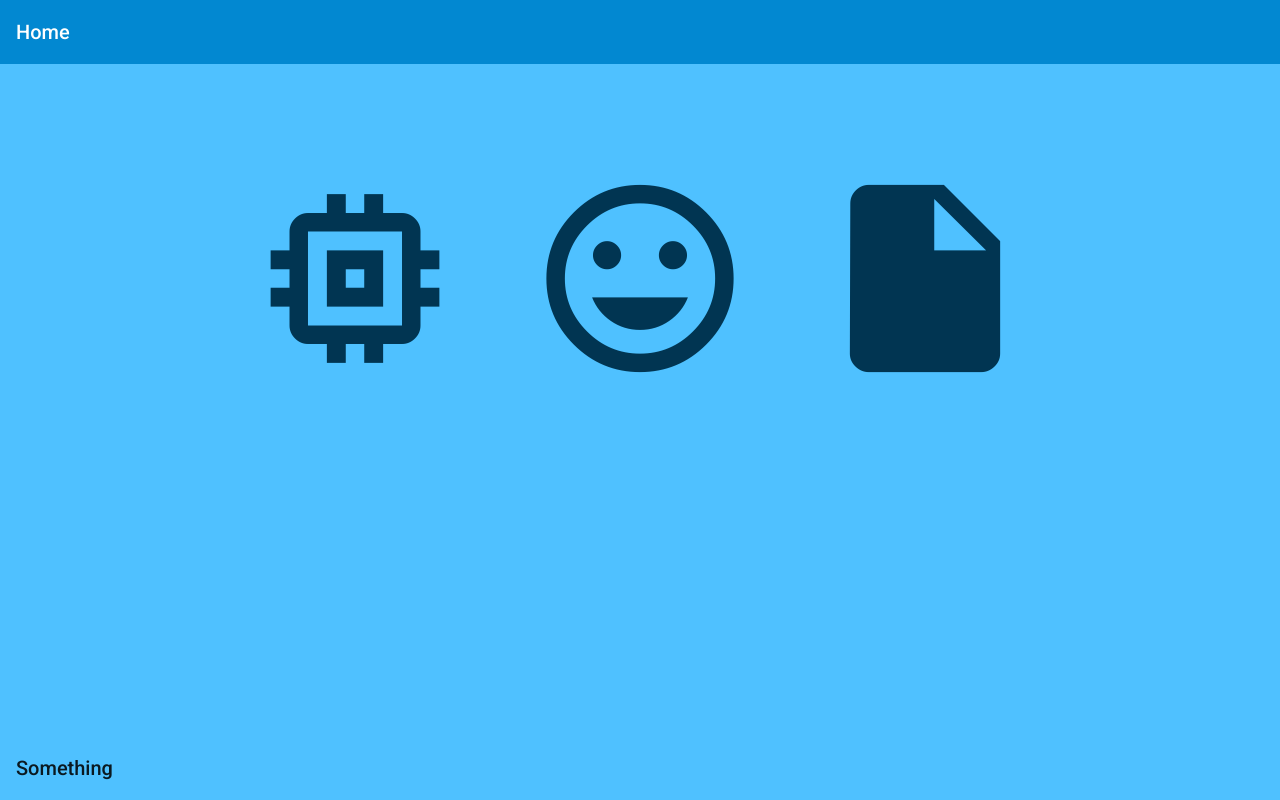
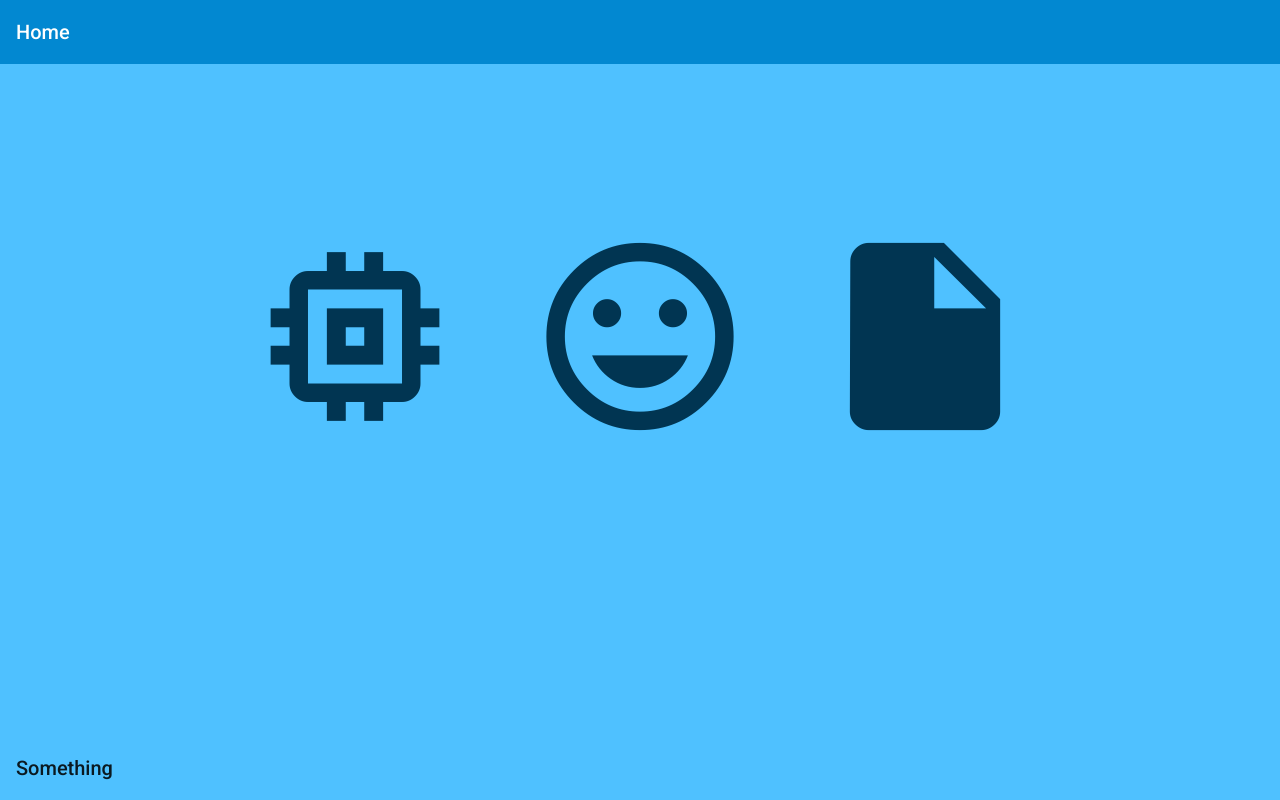
Before and after one commit to danmartindev/Portfolio, an Angular app: page /main in a window 1280 px wide. Built offline with nearby package versions, Linux system fonts and the light colour scheme.

Commit message:
removed outline and updated wrap height

```diff
--- a/src/app/main/main.component.scss
+++ b/src/app/main/main.component.scss
@@ -1,7 +1,7 @@
 @import "../../colors.scss";
 
 #main-wrap{
-    height: 80%;
+    height: 100%;
     display: flex;
     flex-direction: column;
     justify-content: center;
@@ -17,6 +17,7 @@
 
     i {
         margin: 10px 30px;
+        outline:none;
     }
 
     span {
```
